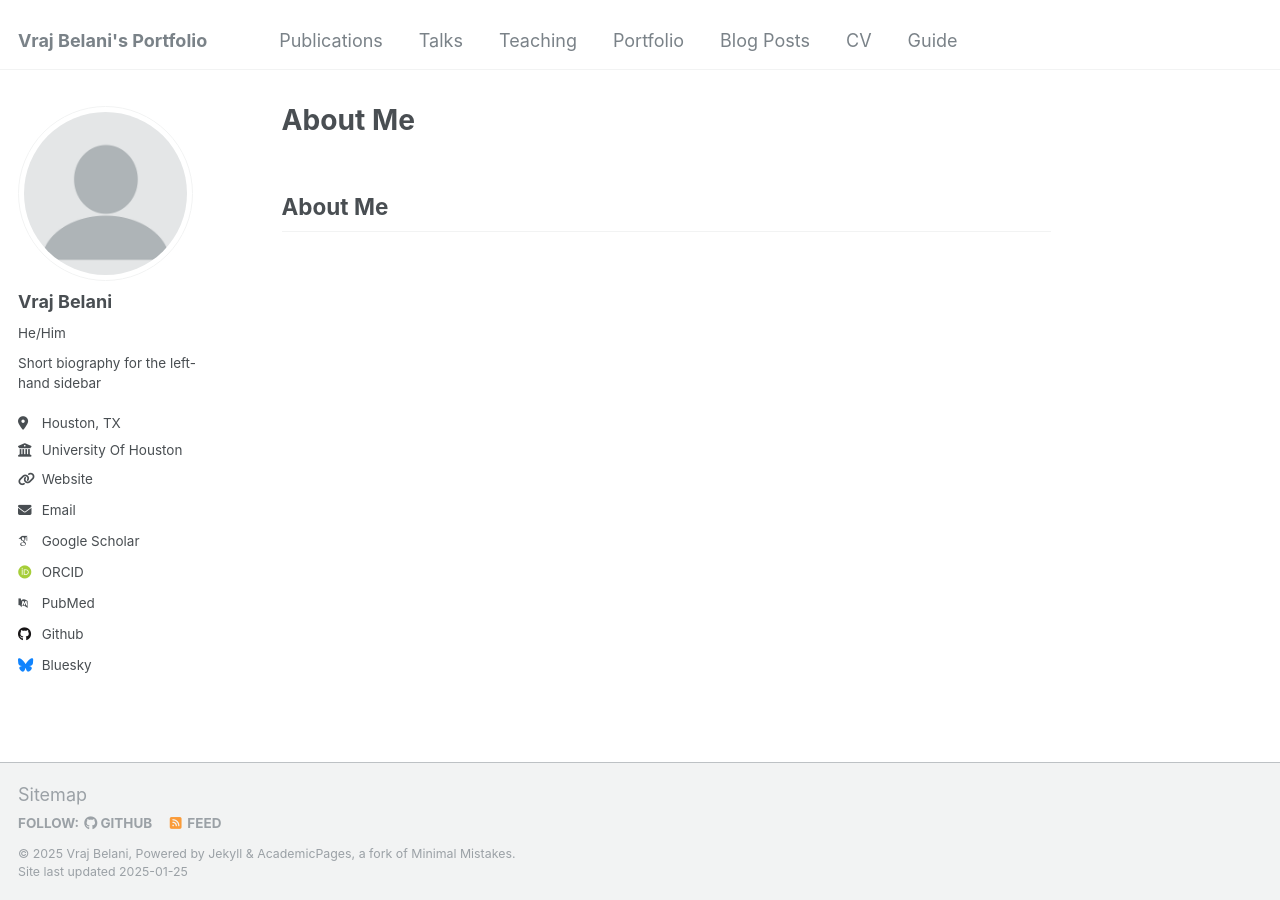
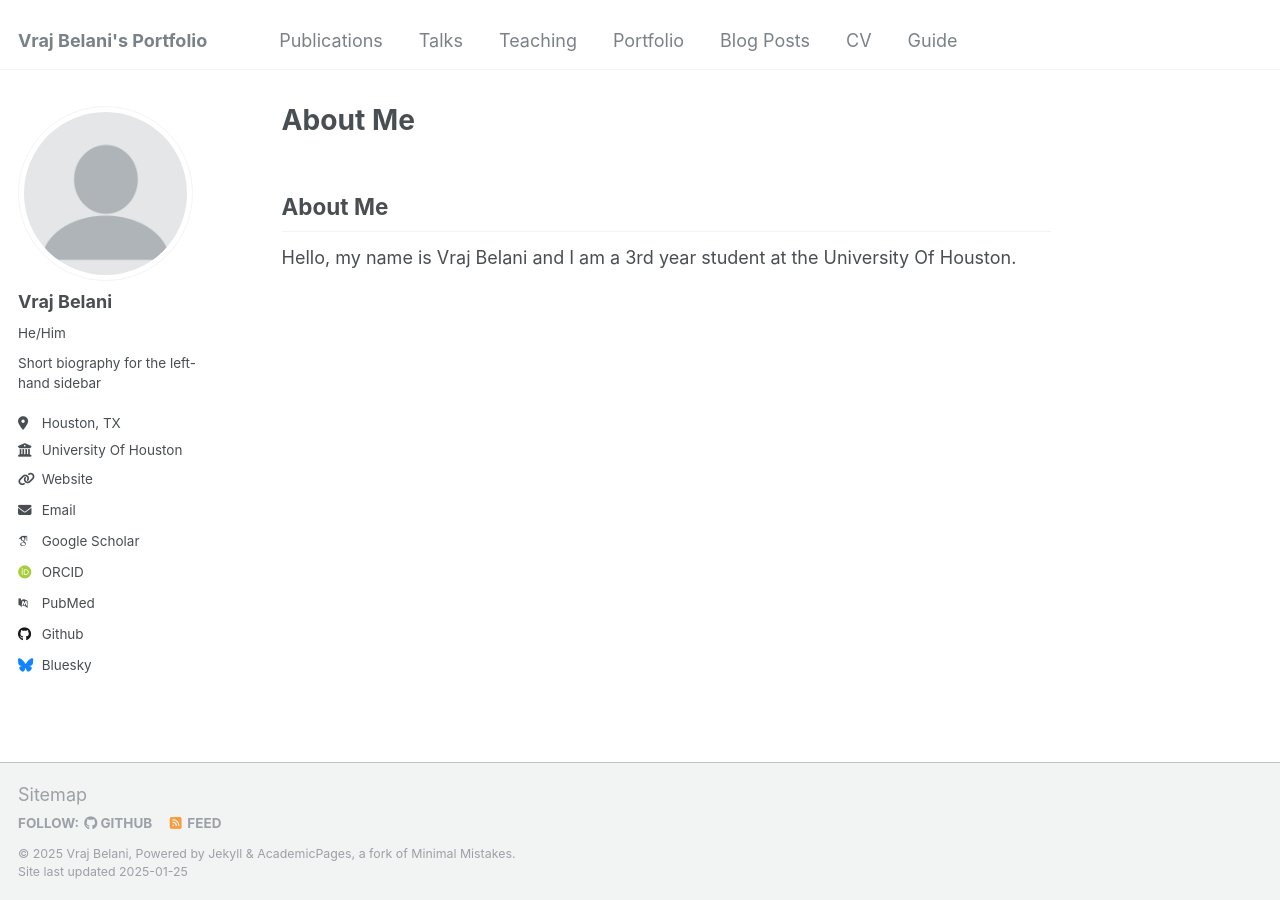
Before and after one commit to vrajmannan2/vrajmannan2.github.io, a Jekyll site: the page built from _pages/about.md, in a window 1280 px wide. Built offline with Jekyll 4.4.1, drawn with Linux system fonts in a browser that asks for light colours; some web fonts are replaced; our own code applies the rules of GitHub Pages for plain Markdown files.

Commit message:
Update about.md

```diff
--- a/_pages/about.md
+++ b/_pages/about.md
@@ -1 +1,2 @@
 ## **About Me**
+Hello, my name is Vraj Belani and I am a 3rd year student at the University Of Houston.
```
